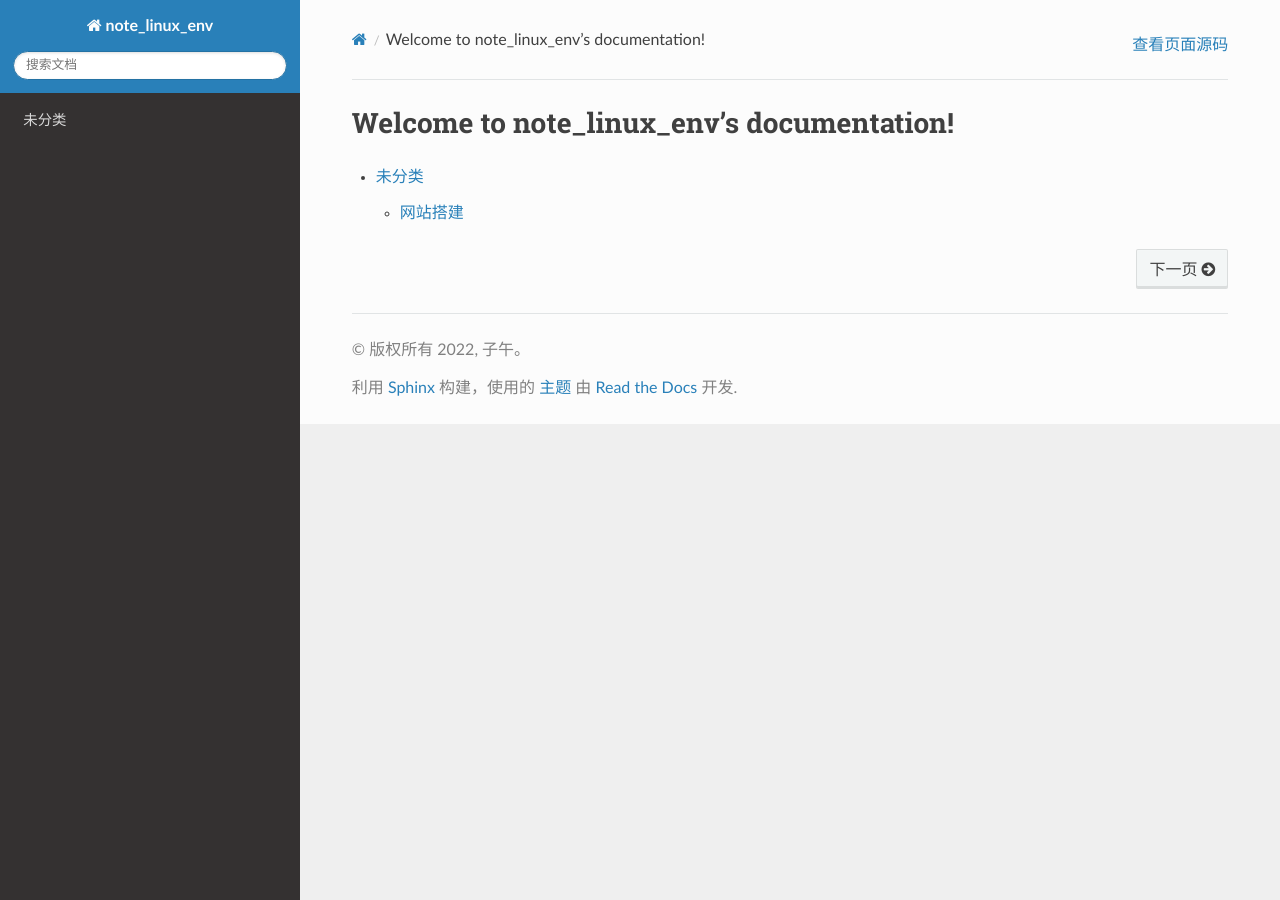
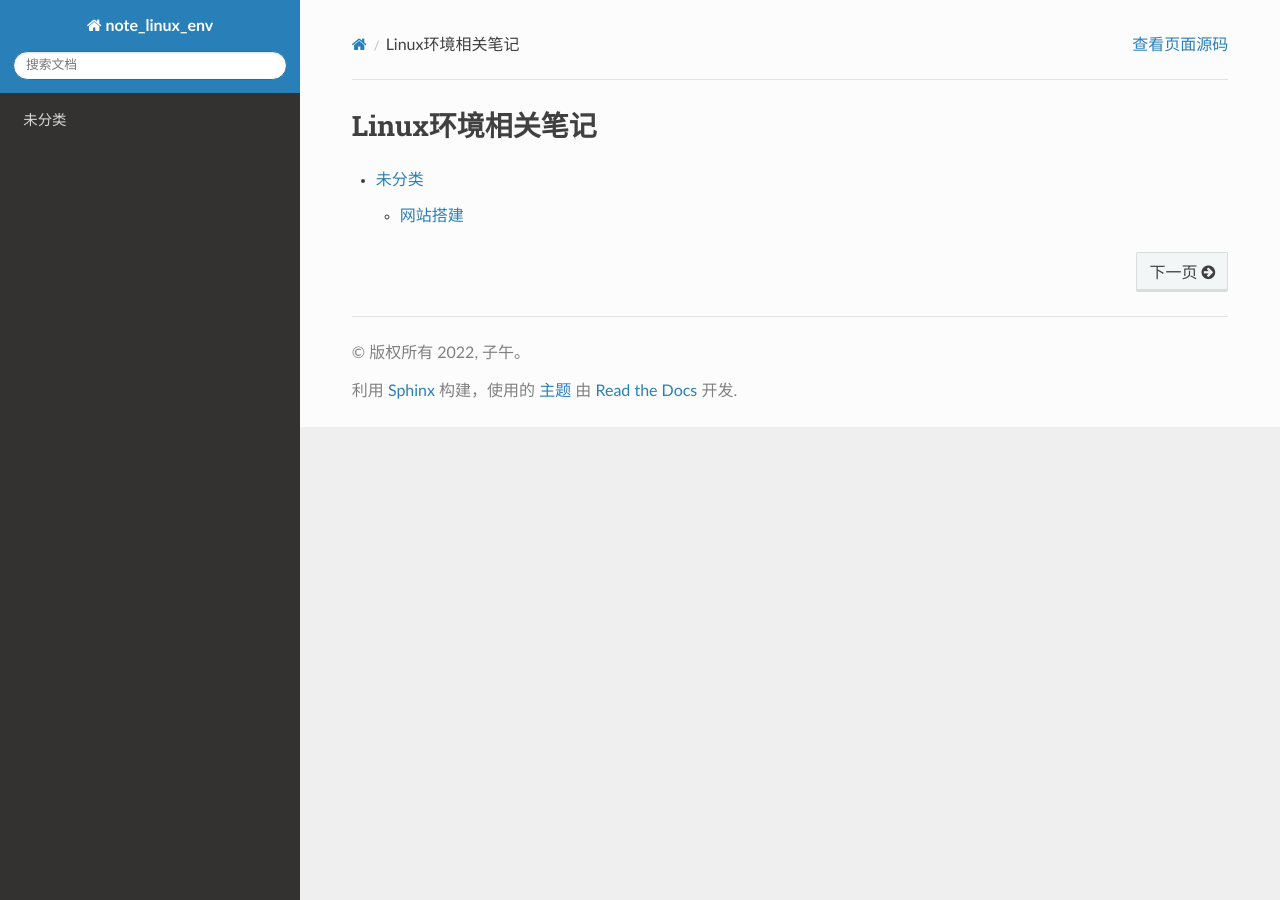
Before and after one commit to lzstudy/note_linux_env, a Sphinx documentation site: the page built from source/index.rst, in a window 1280 px wide. Built offline with Sphinx 7.4.7 and the Read the Docs theme 2.0.0, drawn with Linux system fonts in a browser that asks for light colours.

```diff
--- a/source/index.rst
+++ b/source/index.rst
@@ -3,7 +3,7 @@
    You can adapt this file completely to your liking, but it should at least
    contain the root `toctree` directive.
 
-Welcome to note_linux_env's documentation!
+Linux环境相关笔记
 ==========================================
 
 .. toctree::
```
